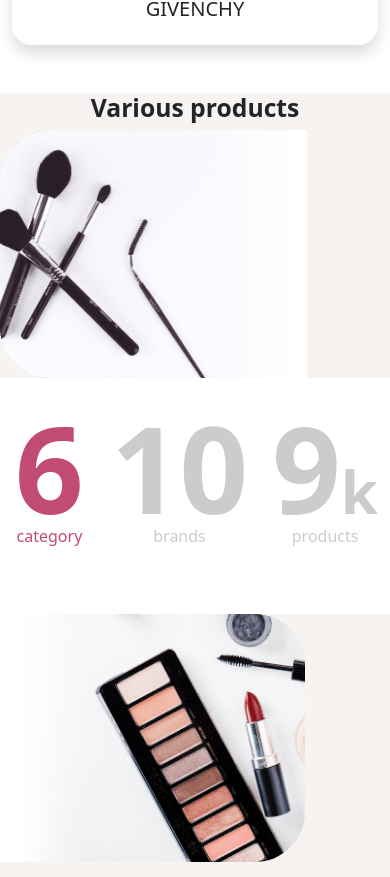
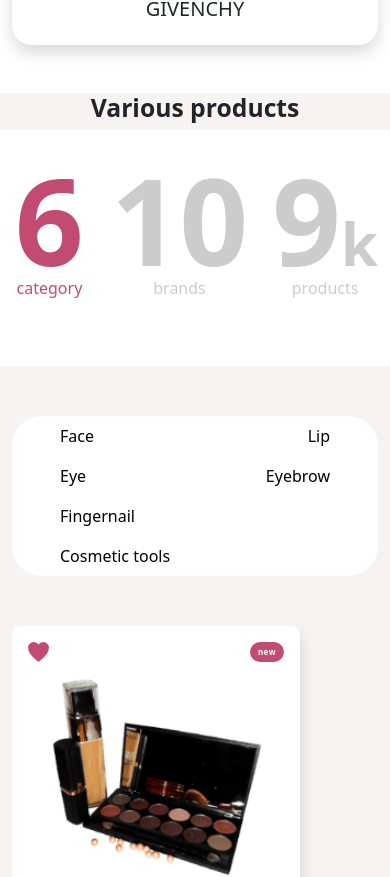
Before and after one commit to mohammadmajidd/laura-beauty, a React (Create React App) app: page / in a window 390 px wide. Shown: the part 1731-2608 px from the top of the page. Built offline with nearby package versions, Linux system fonts and the light colour scheme.

Commit message:
edited Product Summary style-responsive

```diff
--- a/src/components/ProductSummary/ProductSummary.js
+++ b/src/components/ProductSummary/ProductSummary.js
@@ -10,7 +10,7 @@ const ProductSummary = () => {
             <h2 className=" text-center fw-bold mt-5"><span>Various products</span></h2>
 
             <Row className={'productSummary'}>
-                <Col className={'productSummary__imageContainer p-0'}>
+                <Col  className={'productSummary__imageContainer p-0 d-none d-xl-block'}>
                     <img alt={brush} src={brush}/>
                 </Col>
                 <Col
@@ -27,7 +27,7 @@ const ProductSummary = () => {
                     <p>9<span>k</span></p>
                     <p>products</p>
                 </Col>
-                <Col className={'productSummary__imageContainer p-0'}>
+                <Col className={'productSummary__imageContainer p-0 d-none d-xl-block'}>
                     <img alt={palette} src={palette}/>
                 </Col>
             </Row>
```
